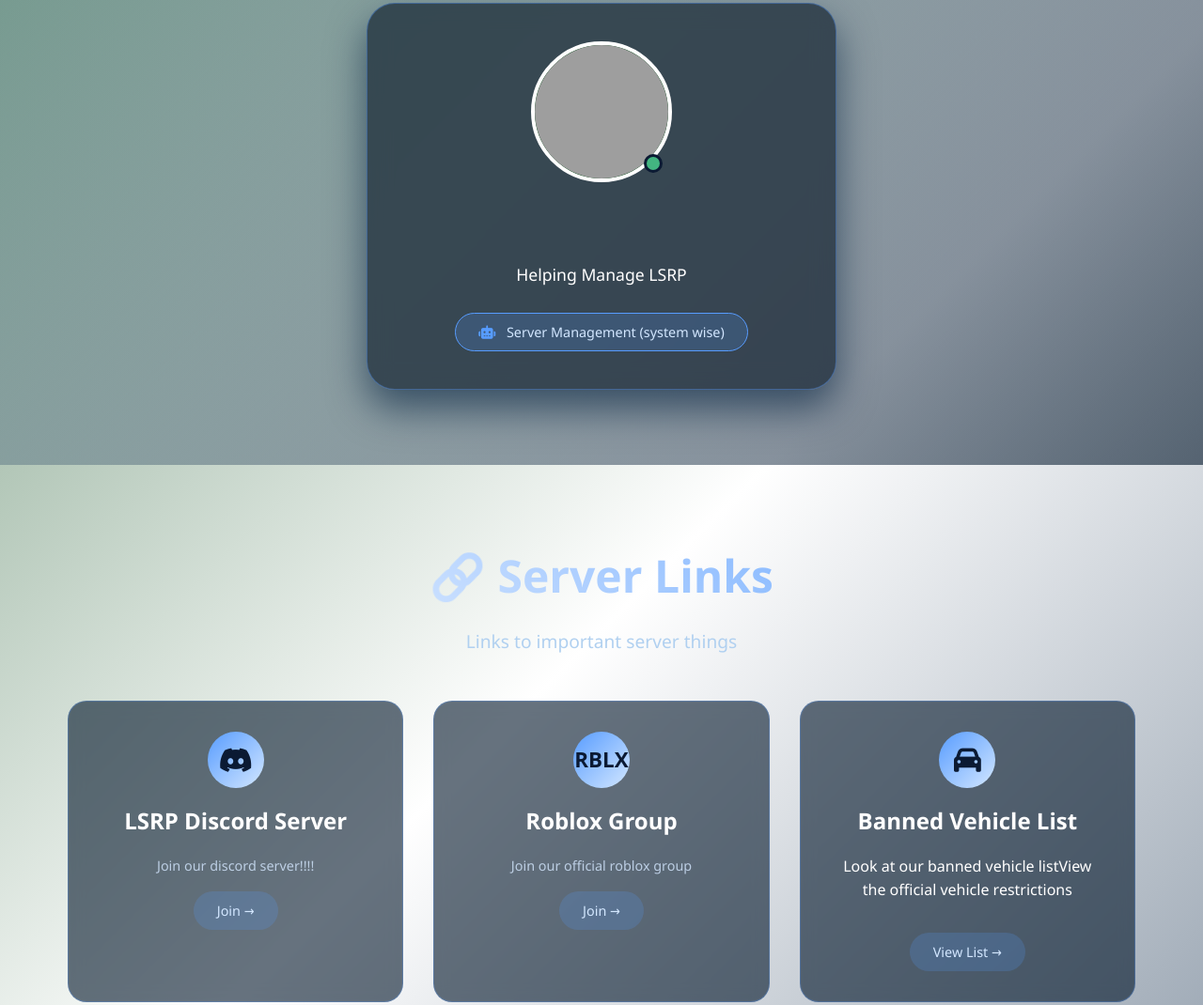
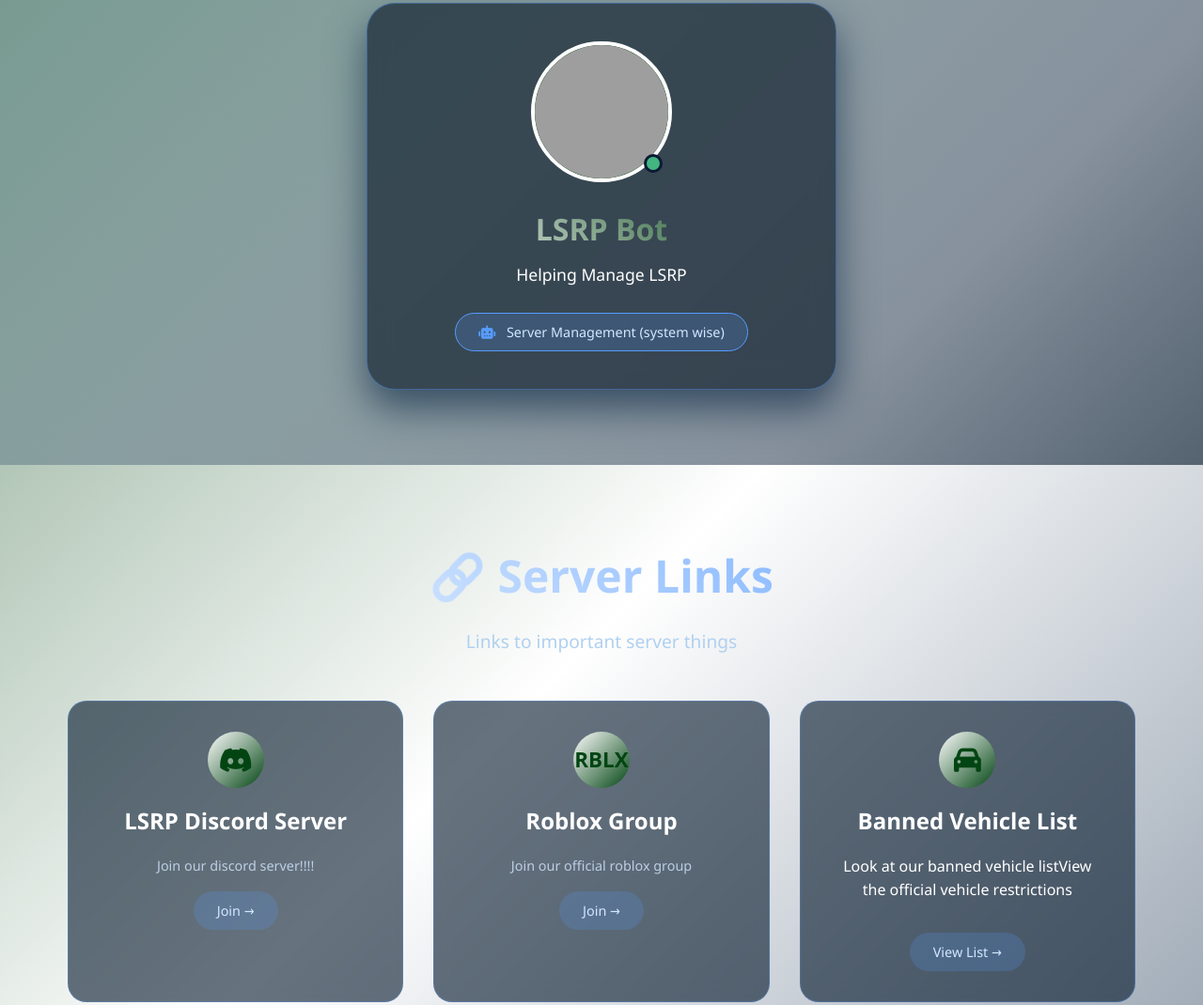
Before and after one commit to that1bupra/lsrp, a website: page index.html in a window 1280 px wide. Shown: the part 1368-2438 px from the top of the page at 94% size. Drawn offline with Linux system fonts and the light colour scheme; no server answers; grey boxes are pictures that could not be loaded.

Commit message:
Update index.html

```diff
--- a/index.html
+++ b/index.html
@@ -248,7 +248,7 @@
         .bot-name {
             font-size: 2rem;
             margin-bottom: 0.5rem;
-            background: linear-gradient(45deg, #fffffff, #024513);
+            background: linear-gradient(45deg, #fff, #024513);
             -webkit-background-clip: text;
             -webkit-text-fill-color: transparent;
         }
@@ -330,12 +330,12 @@
             width: 60px;
             height: 60px;
             border-radius: 50%;
-            background: linear-gradient(135deg, #579cff, #d3e7ff);
+            background: linear-gradient(135deg, #ffffff, #024513);
             display: flex;
             align-items: center;
             justify-content: center;
             font-size: 1.8rem;
-            color: #0b1a33;
+            color: #024513;
         }
 
         .link-card h3 {
```
